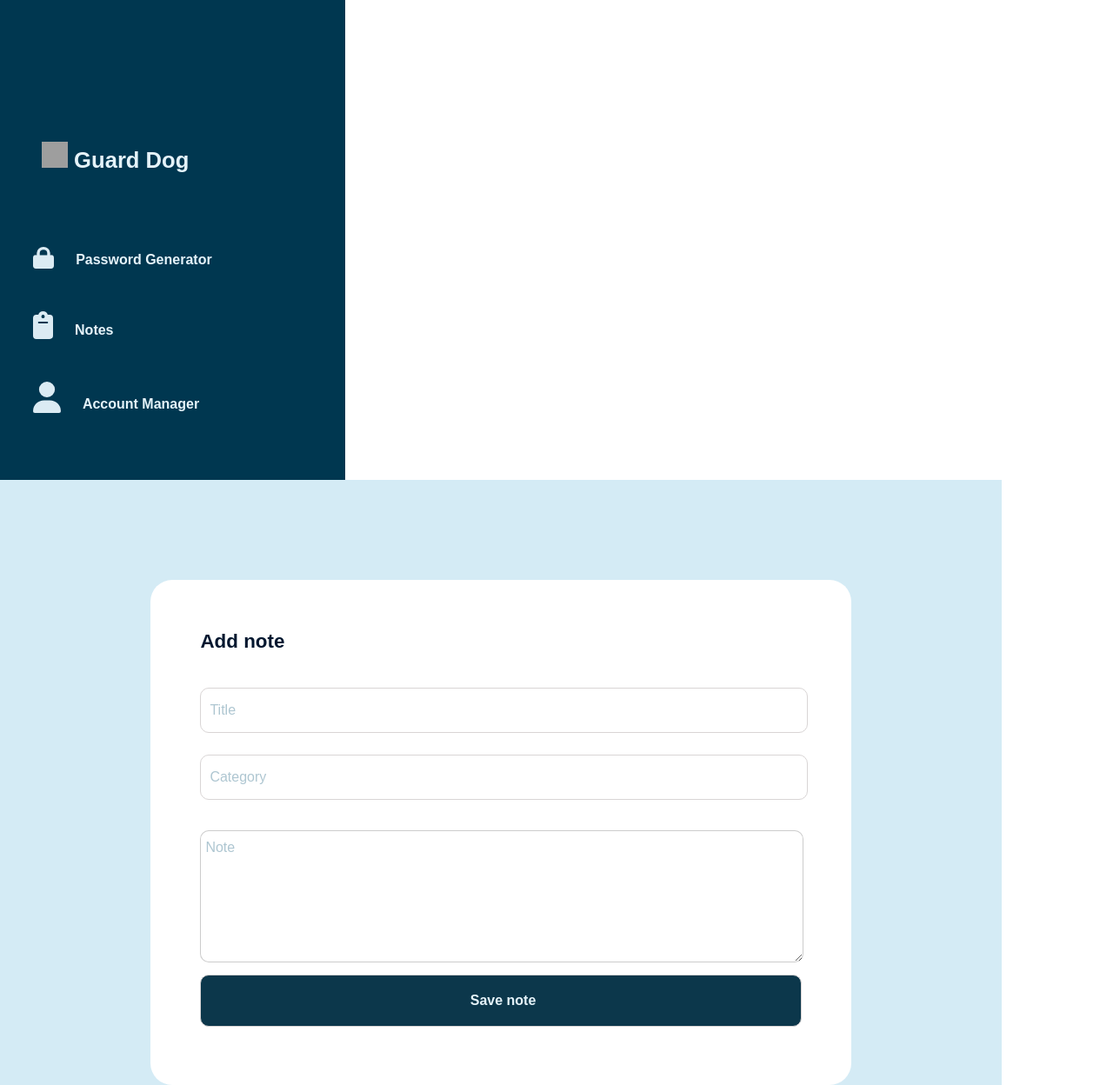
After one commit to CodeBoySoca/guard-dog, a Flask app: page /add/note in a window 1280 px wide. The commit adds this page. Shown: the whole page at 87% size. Run offline with Flask 3, Linux system fonts and the light colour scheme; parts of the project's set-up code (start-up, migrations or seed data) failed here and were passed over; some libraries are stand-ins or nearby versions; grey boxes are pictures that could not be loaded.

Commit message:
CSS and HTML for note template

```diff
--- a/main.py
+++ b/main.py
@@ -30,14 +30,21 @@ def dashboard():
 @app.route('/dashboard/password-generator', methods=['GET', 'POST'])
 def password_generator():
     if request.method == 'POST':
-           password_generator = PasswordGenerator(length=int(request.form.get('password_length')), characters=str(request.form.get('password_characters')))
-           return render_template('password-generator.html', password=password_generator.generate_password())
+        if len(request.form.get('password_length')) < 1:
+            password_generator = PasswordGenerator(length=8, characters=str(request.form.get('password_characters')))
+        else:
+            password_generator = PasswordGenerator(length=int(request.form.get('password_length')), characters=str(request.form.get('password_characters')))
+        return render_template('password-generator.html', password=password_generator.generate_password())
     return render_template('password-generator.html')
 
 @app.route('/dashboard/notes')
 def notes():
   notes = Users.objects(name='Johann Austin')
   return render_template('notes.html', notes=notes)
+
+@app.route('/add/note')
+def add_note():
+    return render_template('note.html')
 
 @app.route('/dashboard/account-manager')
 def account_manager():
--- a/static/css/main.css
+++ b/static/css/main.css
@@ -350,8 +350,51 @@ font: normal 400 0.9em montserrat, sans-serif;
 margin-bottom: 5px;
 }
 
+.notes form input {
+width: 100%;
+height: 50px;
+color: #AEC6D1;
+font: normal 400 1em monserrat, sans-serif;
+border: 1px solid #D9D5D5;
+border-radius: 10px;
+margin-bottom: 25px;
+padding-left: 5px;
+}
 
+.notes form input::placeholder {
+padding-left: 5px;
+color: #AEC6D1;
+font: normal 400 1em monserrat, sans-serif;
+}
 
+#note {
+border: none !important;
+height: 400px;
+}
+
+#note textarea {
+width: 100%;
+height: 150px;
+margin: 10px 0;
+border: 1px solid rgba(0,0,0, 0.2);
+border-radius: 10px;
+font: normal 400 1em monserrat, sans-serif;
+}
+
+#note form textarea::placeholder {
+padding: 10px 0 0 5px;
+color: #AEC6D1;
+font: normal 400 1em monserrat, sans-serif;
+}
+
+#note form input[type='submit'] {
+width: 100%;
+height: 60px;
+background: #0C374B;
+color: #E5F3FA;
+font: normal 600 1em monserrat, sans-serif;
+cursor: pointer;
+}
 
 /*********************/
 
--- /dev/null
+++ b/templates/note.html
@@ -0,0 +1,20 @@
+{% extends 'base.html' %}
+{% block content %}
+<div class="flex-container">
+    {% include 'sidebar.html' %}
+    <div id="notes">
+        <div id="notes-card">
+        <h3>Add note</h3>
+        <div class="notes" id="note">
+           <form method="post">
+            <input type="hidden" name="csrf_token" value="{{ csrf_token() }}">
+              <input type="text" name="title" placeholder="Title">
+              <input type="text" name="category" placeholder="Category">
+              <textarea name="note" placeholder="Note"></textarea>
+              <input type="submit" value="Save note">
+           </form>
+          </div>
+     </div>
+    </div>
+</div>
+{% endblock %}
--- a/templates/notes.html
+++ b/templates/notes.html
@@ -15,7 +15,7 @@
             </ul>
           </div>
         {% endfor %}
-        <a href="" id="add-item">Add item</a>
+        <a href="{{ url_for('add_note')}}" id="add-item">Add item</a>
      </div>
     </div>
 </div>
--- a/templates/password-generator.html
+++ b/templates/password-generator.html
@@ -6,7 +6,7 @@
         <div id="password-card">
         <h3>Password Generator</h3>
         <form method="post">
-          <input type="hidden" name="csrf_token" value="{{ csrf_token() }}"/>
+          <input type="hidden" name="csrf_token" value="{{ csrf_token() }}">
           <input type="number" min="8" max="48" placeholder=" Password Length(8 - 48 characters)" name="password_length">
           <br>
           <select name="password_characters">
```
